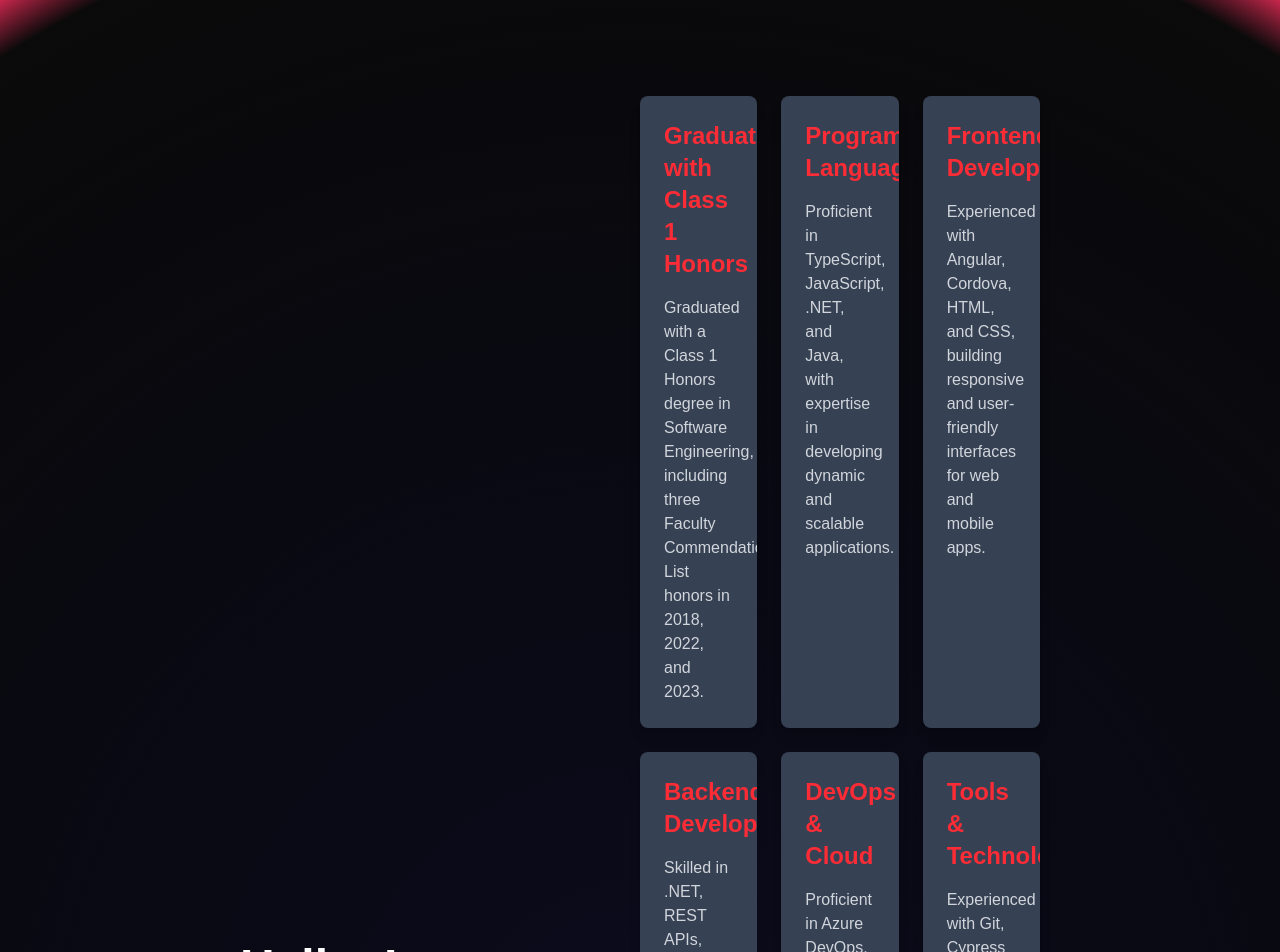
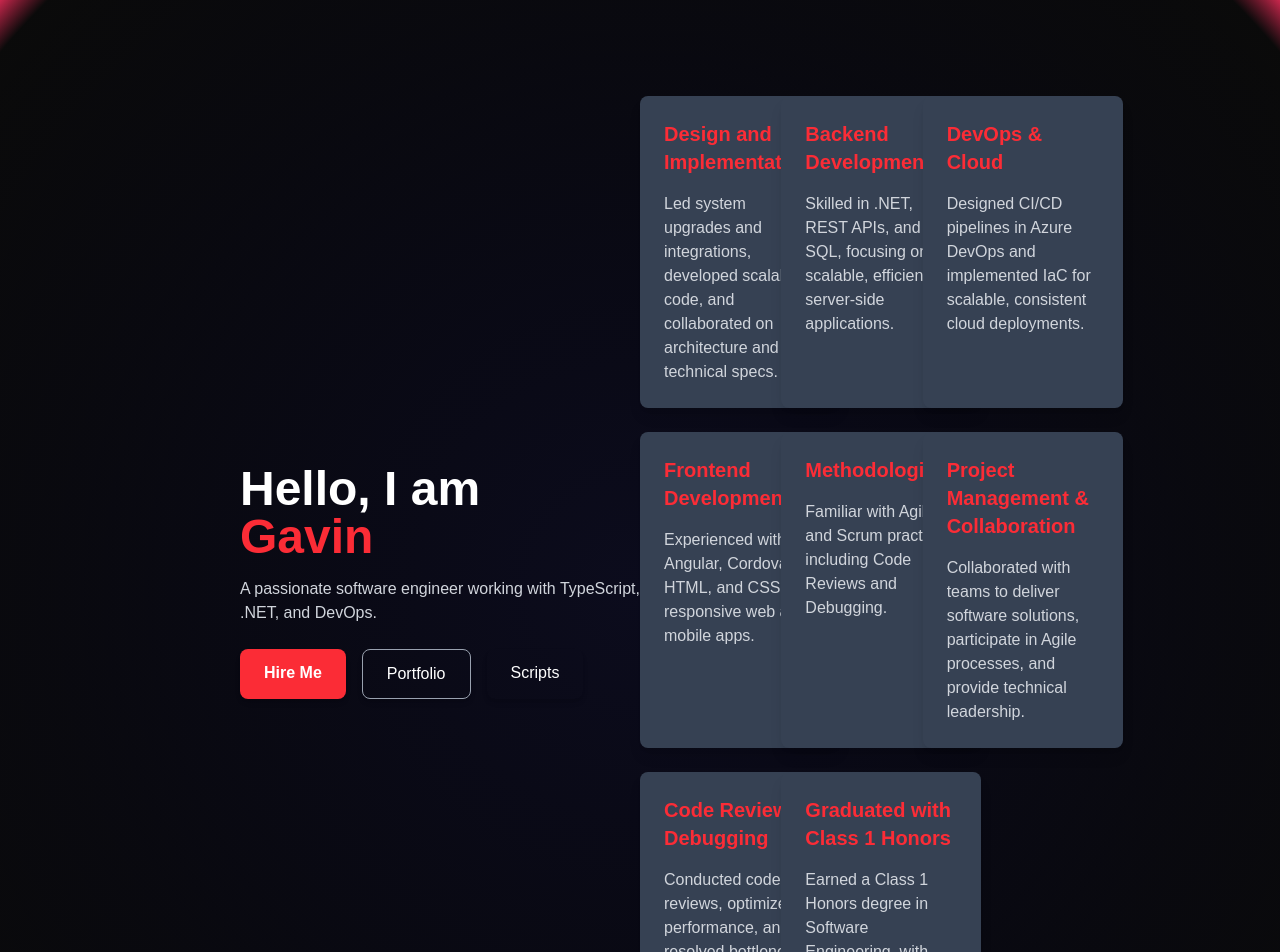
Before and after one commit to Reason0x6/me, an Angular app: page / in a window 1280 px wide. Shown: the top 952 px of the page. Built offline with nearby package versions, Linux system fonts and the light colour scheme.

Commit message:
Updated lists

```diff
--- a/src/app/cards/cards.component.html
+++ b/src/app/cards/cards.component.html
@@ -1,6 +1,6 @@
 <div class="grid grid-cols-1 sm:grid-cols-2 md:grid-cols-2 lg:grid-cols-3 gap-6 w-full">
-    <div class="bg-gray-700 p-6 rounded-lg shadow-lg hover:shadow-2xl transition-all overflow-hidden" *ngFor="let card of cards">
-      <h2 class="text-2xl font-semibold text-red-500 mb-4">{{ card.title }}</h2>
+    <div class="bg-gray-700 p-6 rounded-lg shadow-lg hover:shadow-2xl transition-all overflow-wrap w-fit min-w-[200px]" *ngFor="let card of cards">
+      <h2 class="font-semibold text-xl text-red-500 mb-4">{{ card.title }}</h2>
       <p class="text-gray-300">{{ card.description }}</p>
     </div>
   </div>
--- a/src/app/cards/cards.component.ts
+++ b/src/app/cards/cards.component.ts
@@ -12,16 +12,15 @@ import { Card } from '../app.component';
 export class CardsComponent{
 
   cards: Card[] = [
-    { title: 'Graduated with Class 1 Honors', description: 'Graduated with a Class 1 Honors degree in Software Engineering, including three Faculty Commendation List honors in 2018, 2022, and 2023.' },
-    { title: 'Programming Languages', description: 'Proficient in TypeScript, JavaScript, .NET, and Java, with expertise in developing dynamic and scalable applications.' },
-    { title: 'Frontend Development', description: 'Experienced with Angular, Cordova, HTML, and CSS, building responsive and user-friendly interfaces for web and mobile apps.' },
-    { title: 'Backend Development', description: 'Skilled in .NET, REST APIs, and SQL, with a focus on creating robust, scalable, and efficient server-side applications.' },
-    { title: 'DevOps & Cloud', description: 'Proficient in Azure DevOps, CI/CD pipelines, and Infrastructure as Code (IaC) to automate and streamline development and deployment processes.' },
-    { title: 'Tools & Technologies', description: 'Experienced with Git, Cypress for testing, and both Unit & E2E Testing, ensuring high-quality code and continuous integration.' },
-    { title: 'Methodologies', description: 'Familiar with Agile, Scrum practices, conducting Code Reviews, and Debugging to deliver efficient, collaborative, and high-performing software.' },
-    { title: 'Mechanical Keyboards', description: 'A passionate designer of mechanical keyboards, focusing on custom layouts, switches, keycaps, and modifying QMK firmware to create a tailored typing experience.' },
-    { title: 'Gaming', description: 'I’m an avid gamer who enjoys discovering new and creative ways to play. Whether it’s experimenting with different strategies or finding unique team combinations, I love pushing the boundaries of what’s possible.' }
-  ];
+        { title: 'Design and Implementation', description: 'Led system upgrades and integrations, developed scalable code, and collaborated on architecture and technical specs.' },
+        { title: 'Backend Development', description: 'Skilled in .NET, REST APIs, and SQL, focusing on scalable, efficient server-side applications.' },
+        { title: 'DevOps & Cloud', description: 'Designed CI/CD pipelines in Azure DevOps and implemented IaC for scalable, consistent cloud deployments.' },
+        { title: 'Frontend Development', description: 'Experienced with Angular, Cordova, HTML, and CSS for responsive web and mobile apps.' },
+        { title: 'Methodologies', description: 'Familiar with Agile and Scrum practices, including Code Reviews and Debugging.' },
+        { title: 'Project Management & Collaboration', description: 'Collaborated with teams to deliver software solutions, participate in Agile processes, and provide technical leadership.' },
+        { title: 'Code Review & Debugging', description: 'Conducted code reviews, optimized performance, and resolved bottlenecks for efficient applications.' },
+        { title: 'Graduated with Class 1 Honors', description: 'Earned a Class 1 Honors degree in Software Engineering, with Faculty Commendation List honors in 2018, 2022, and 2023.' }
+      ];
 
   constructor() { }
 
--- a/src/app/scripts/scripts.component.html
+++ b/src/app/scripts/scripts.component.html
@@ -1,5 +1,5 @@
 <div class="grid grid-cols-1 sm:grid-cols-2 md:grid-cols-2 lg:grid-cols-3 gap-6 w-full">
-    <div class="bg-gray-700 p-6 rounded-lg shadow-lg hover:shadow-2xl transition-all overflow-hidden flex flex-col justify-between" *ngFor="let card of cards">
+    <div class="bg-gray-700 p-6 rounded-lg shadow-lg hover:shadow-2xl transition-all overflow-hidden flex flex-col justify-between w-fit min-w-[200px]" *ngFor="let card of cards">
         <div>
           <h2 class="text-2xl font-semibold text-red-500 mb-4">{{ card.title }}</h2>
           <p class="text-gray-300">{{ card.description }}</p>
--- a/src/app/scripts/scripts.component.ts
+++ b/src/app/scripts/scripts.component.ts
@@ -12,8 +12,8 @@ import { Card } from '../app.component';
 export class ScriptsComponent{
 
   cards: Card[] = [
-    { title: 'Jira Ticket commit hook', description: "A Git commit-msg hook that automatically prepends a Jira ticket number (extracted from the branch name) to the commit message if it's not already present.", link: '/hooks/commit-msg' },
-    { title: 'Recursive File and Content Search Script', description: "A Bash script that recursively searches a directory for files with names containing a given term or files that include the term in their content.",  link: '/scripts/search_term.sh'},
+    { title: 'Jira Ticket Commit Hook', description: "A Git commit-msg hook that automatically prepends a Jira ticket number (extracted from the branch name) to the commit message if it's not already present.", link: '/hooks/commit-msg' },
+    { title: 'Recursive File & Content Search Script', description: "A Bash script that recursively searches a directory for files with names containing a given term or files that include the term in their content.",  link: '/scripts/search_term.sh'},
     { title: 'Detect API Keys & Sensitive Data', description: 'A Bash script that scans a Git repository, including its history, for exposed API keys, secrets, and sensitive credentials using regex patterns.', link: '/scripts/search_term.sh' },
 ];
 
```
